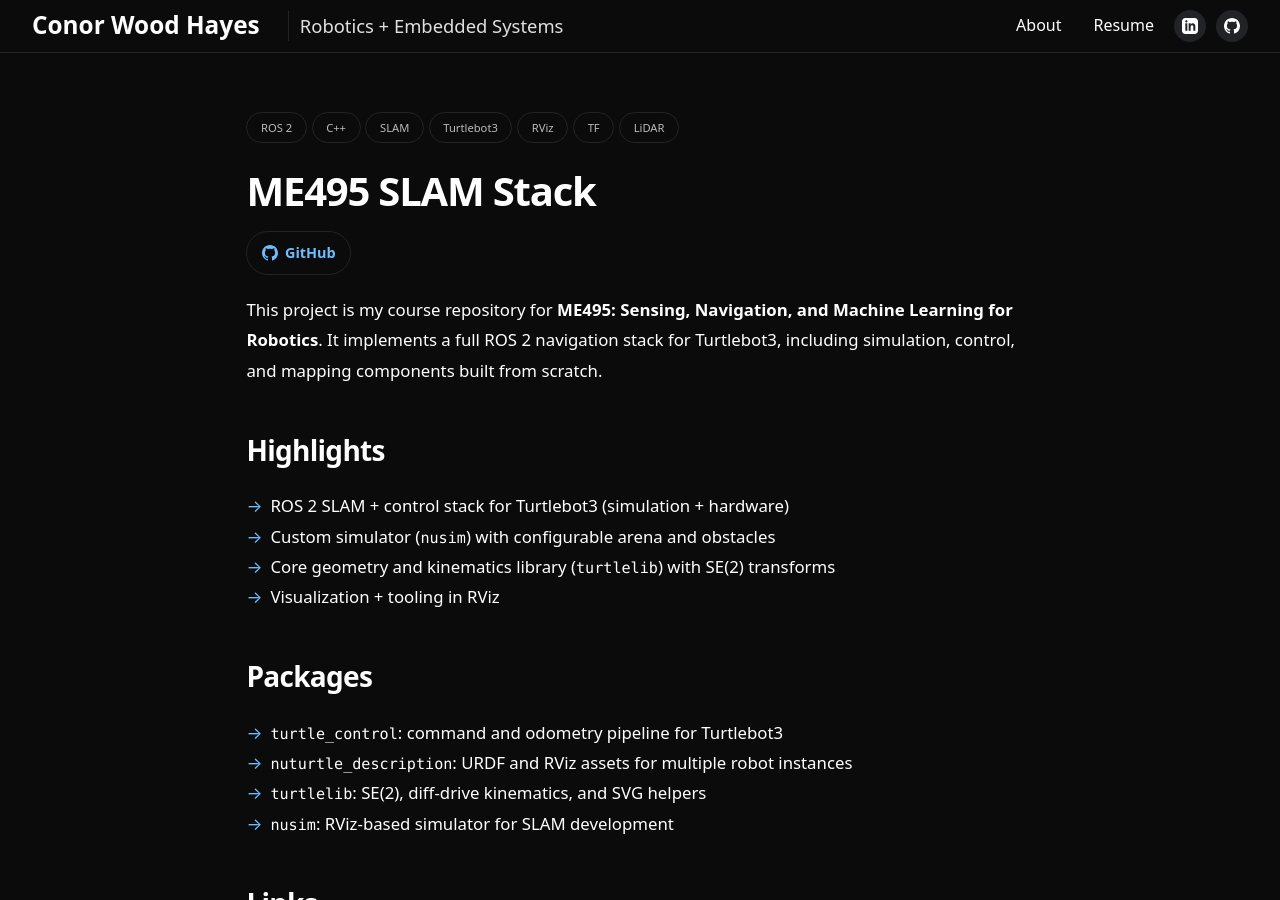
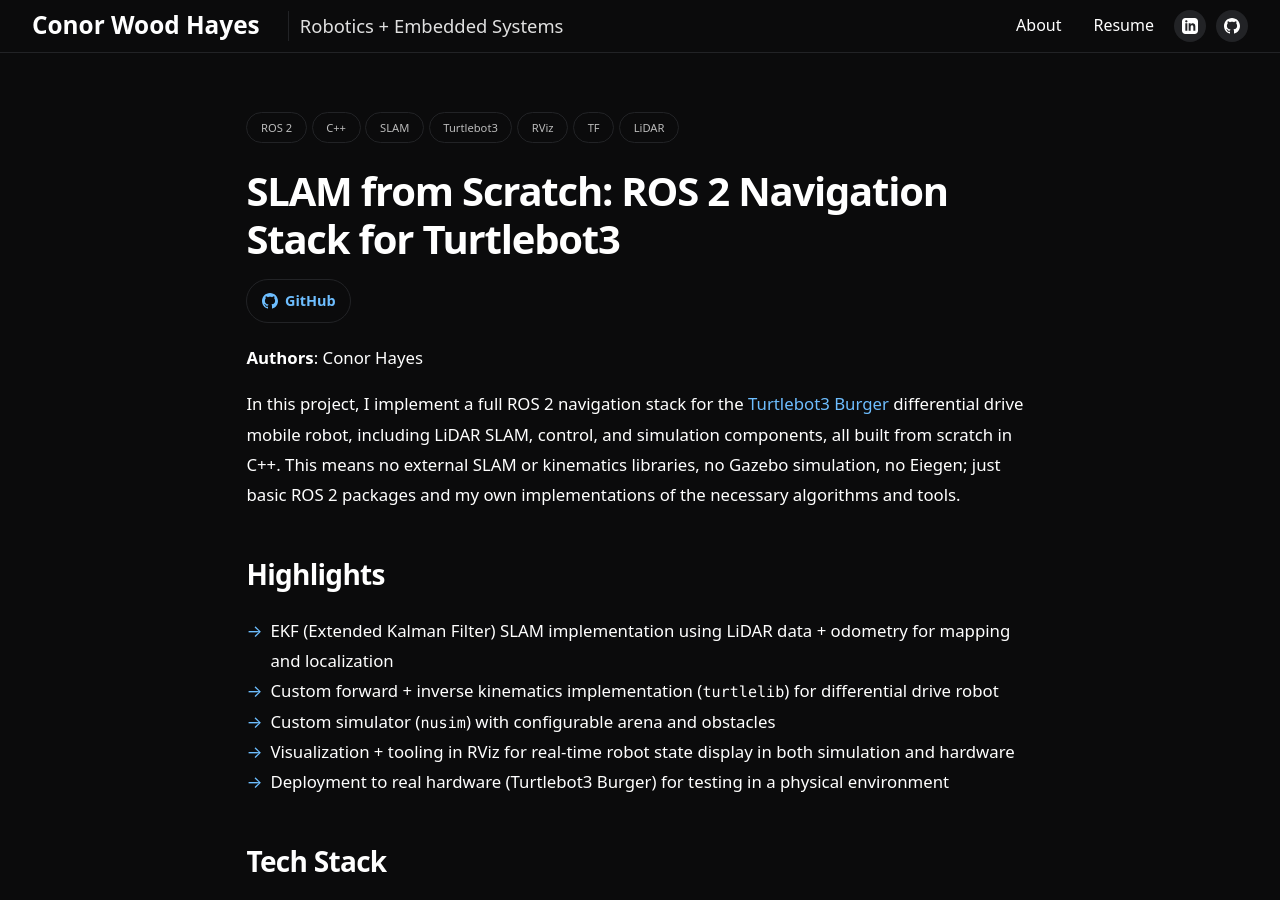
Before and after one commit to cwoodhayes/cwoodhayes.github.io, a Jekyll site: the page built from _projects/SLAM.md, in a window 1280 px wide and 900 px high. Built offline with Jekyll 4.4.1, drawn with Linux system fonts in a browser that asks for light colours; some of the changed text lies outside the part shown.

Commit message:
added writeup for slam

```diff
--- a/_projects/SLAM.md
+++ b/_projects/SLAM.md
@@ -8,20 +8,28 @@
 date: 2026-01-15
 ---
 
-# ME495 SLAM Stack
+# SLAM from Scratch: ROS 2 Navigation Stack for Turtlebot3
 
 <div class="project-button-row">
   {% include github-button.html url="https://github.com/ME495-Navigation/slam-cwoodhayes" %}
 </div>
 
-This project is my course repository for **ME495: Sensing, Navigation, and Machine Learning for Robotics**. It implements a full ROS 2 navigation stack for Turtlebot3, including simulation, control, and mapping components built from scratch.
+**Authors**: Conor Hayes
+
+In this project, I implement a full ROS 2 navigation stack for the [Turtlebot3 Burger](https://www.turtlebot.com/turtlebot3/) differential drive mobile robot, including LiDAR SLAM, control, and simulation components, all built from scratch in C++. This means no external SLAM or kinematics libraries, no Gazebo simulation, no Eiegen; just basic ROS 2 packages and my own implementations of the necessary algorithms and tools.
 
 ## Highlights
 
-- ROS 2 SLAM + control stack for Turtlebot3 (simulation + hardware)
+- EKF (Extended Kalman Filter) SLAM implementation using LiDAR data + odometry for mapping and localization
+- Custom forward + inverse kinematics implementation (`turtlelib`) for differential drive robot
 - Custom simulator (`nusim`) with configurable arena and obstacles
-- Core geometry and kinematics library (`turtlelib`) with SE(2) transforms
-- Visualization + tooling in RViz
+- Visualization + tooling in RViz for real-time robot state display in both simulation and hardware
+- Deployment to real hardware (Turtlebot3 Burger) for testing in a physical environment
+
+## Tech Stack
+- ROS 2 Kilted Kaiju
+- C++23
+- Turtlebot3 Burger
 
 ## Packages
 
@@ -30,7 +38,6 @@
 - `turtlelib`: SE(2), diff-drive kinematics, and SVG helpers
 - `nusim`: RViz-based simulator for SLAM development
 
-## Links
+## Acknowledgements
 
-- Code: https://github.com/ME495-Navigation/slam-cwoodhayes
-- Course: https://nu-msr.github.io/ME495-Sensing-Navigation-and-Machine-Learning/
+Big thanks to Dr. Matthew Elwin, who runs the MSR program at Northwestern, and teaches the course in which this project was developed ([ME495: Sensing, Navigation, and Machine Learning](https://nu-msr.github.io/navigation/index.html)).
```
